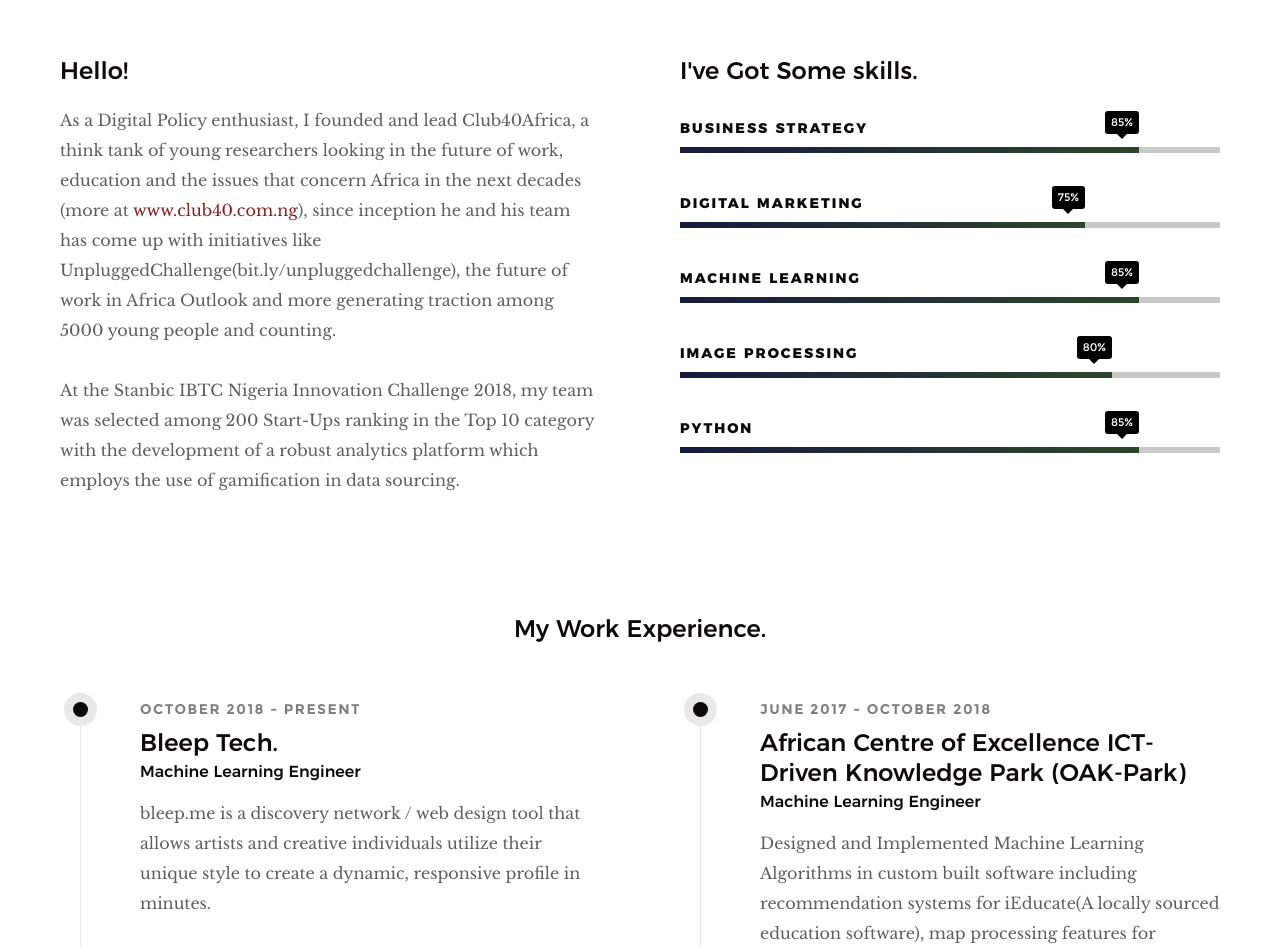
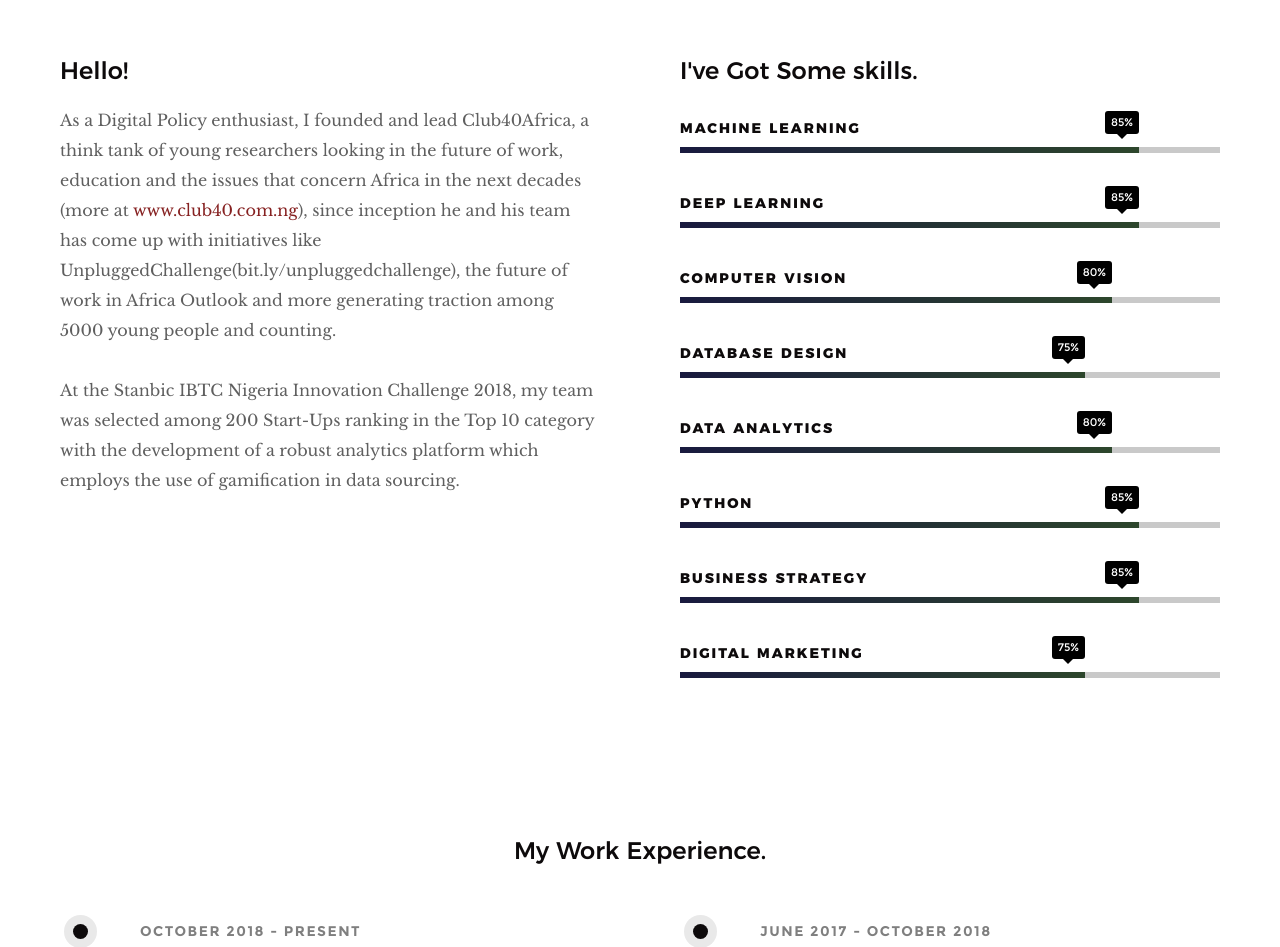
Before and after one commit to Daveux/portfolio_mrty, a plain HTML site: page index.html in a window 1280 px wide. Shown: the part 1323-2270 px from the top of the page. Drawn offline with Linux system fonts and the light colour scheme.

Commit message:
Shuffled skills

```diff
--- a/index.html
+++ b/index.html
@@ -148,25 +148,38 @@
                 <h3>I've Got Some skills.</h3>
 
                 <ul class="skill-bars">
-                    <li>
-                    <div class="progress percent85"><span>85%</span></div>
-                    <strong>Business Strategy</strong>
-                    </li>
-                    <li>
-                    <div class="progress percent75"><span>75%</span></div>
-                    <strong>Digital Marketing</strong>
-                    </li>
+
                     <li>
                     <div class="progress percent85"><span>85%</span></div>
                     <strong>Machine Learning</strong>
                     </li>
                     <li>
+                        <div class="progress percent85"><span>85%</span></div>
+                        <strong>Deep Learning</strong>
+                    </li>
+                    <li>
                     <div class="progress percent80"><span>80%</span></div>
-                    <strong>Image Processing</strong>
+                    <strong>Computer Vision</strong>
+                    </li>
+                    <li>
+                        <div class="progress percent75"><span>75%</span></div>
+                        <strong>Database Design</strong>
+                    </li>
+                    <li>
+                        <div class="progress percent80"><span>80%</span></div>
+                        <strong>Data Analytics</strong>
                     </li>
                     <li>
                     <div class="progress percent85"><span>85%</span></div>
                     <strong>Python</strong>
+                    </li>
+                    <li>
+                        <div class="progress percent85"><span>85%</span></div>
+                        <strong>Business Strategy</strong>
+                    </li>
+                    <li>
+                        <div class="progress percent75"><span>75%</span></div>
+                        <strong>Digital Marketing</strong>
                     </li>
 <!--                    <li>-->
 <!--                    <div class="progress percent90"><span>90%</span></div>-->
@@ -297,6 +310,9 @@
                             </p>
                         </div>
 
+                        <a href="https://colab.research.google.com/drive/11UkuHTDJCAbk7PIoRs5QXLiQBpqTYPnp#scrollTo=pqg8mnzfCZEu" class="item-folio__project-link" title="Project link">
+                            <i class="im im-link"></i>
+                        </a>
                         <a href="https://colab.research.google.com/drive/11UkuHTDJCAbk7PIoRs5QXLiQBpqTYPnp#scrollTo=pqg8mnzfCZEu" class="item-folio__project-link" title="Project link">
                             <i class="im im-link"></i>
                         </a>
```
